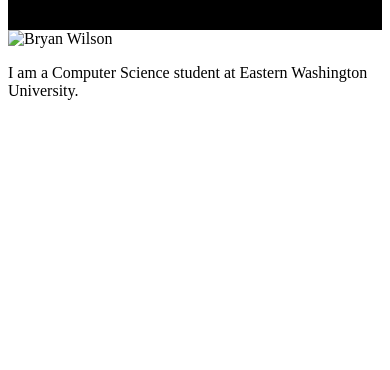
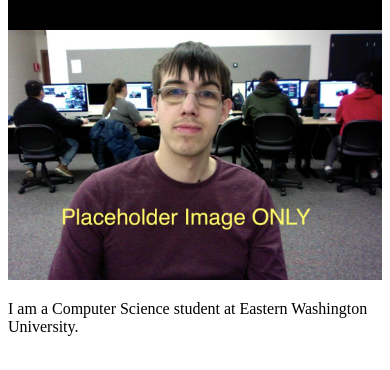
Before and after one commit to BMWilson-ewu/BMWilson-ewu.github.io, a plain HTML site: page index.html in a window 390 px wide. Shown: the part 116-486 px from the top of the page. Drawn offline with Linux system fonts and the light colour scheme; a web font is replaced by a local one.

Commit message:
Fixed responsive images

```diff
--- a/index.html
+++ b/index.html
@@ -17,7 +17,11 @@
     </header>
 
 
-    <img src="Me.jpg" alt="Bryan Wilson">
+    <img src="img/me.png"
+         srcset= "img/me@.5x.png .5x"
+         srcset= "img/me@2x.png 2x"
+         srcset= "img/me@3x.png 3x"
+     alt="Bryan Wilson">
 
     <p>I am a Computer Science student at Eastern Washington University.</p>
   </body>
```
Also changed, not shown: 1 other file.
